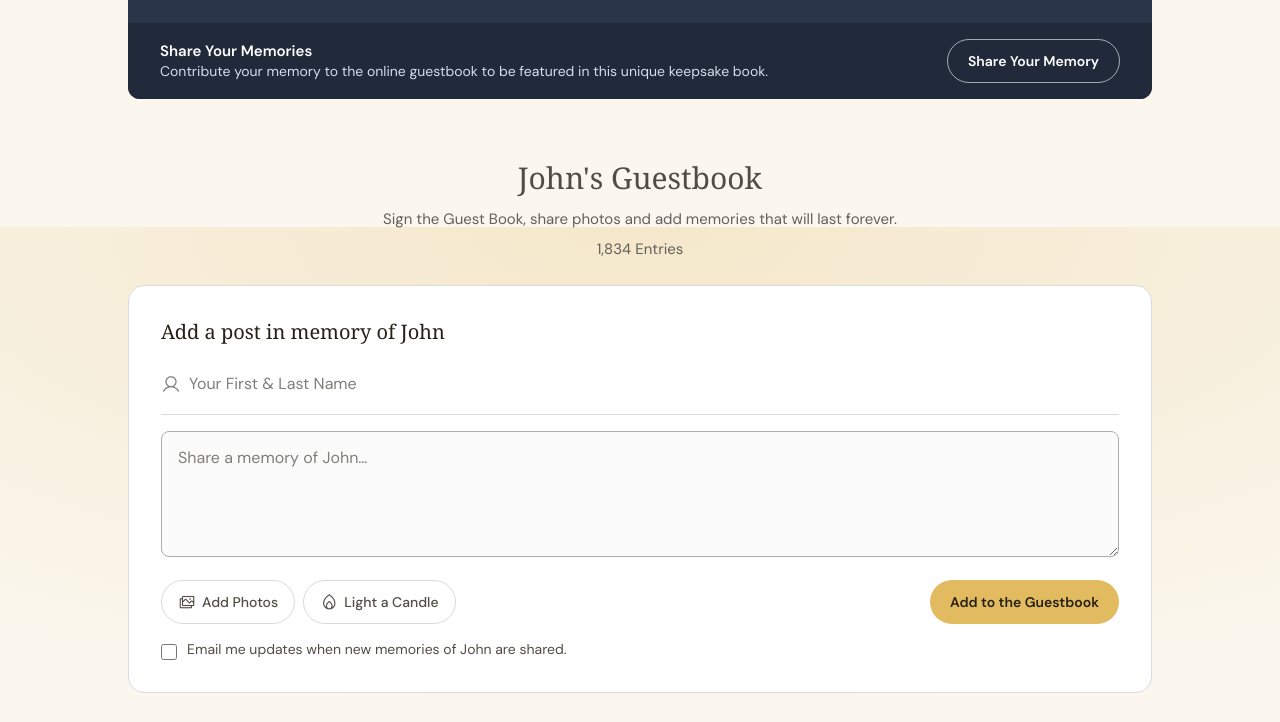
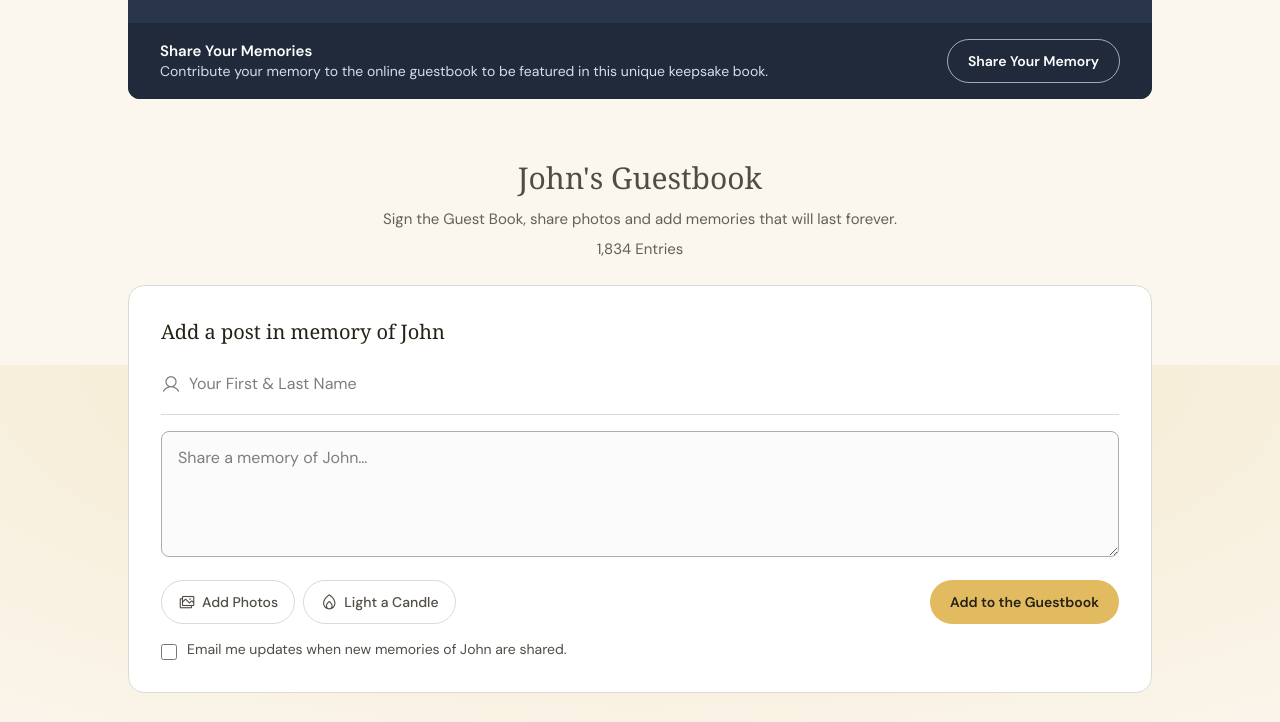
Before and after one commit to wbiffar/legacy-prototype, a plain HTML site: page guestbook-prompt/index.html in a window 1280 px wide. Shown: the part 1100-1822 px from the top of the page. Drawn offline with nearby package versions, Linux system fonts and the light colour scheme; a web font is replaced by a local one.

Commit message:
Start the guestbook gradient 80px below the post UI (DES-2305)
The wash was on the whole section, so its offset was measured from the top
of the "John's Guestbook" heading and the gradient began above the post UI
rather than inside it. The live page does not do this: there the h2 and the
subtitle are siblings outside the element carrying the gradient, and the
offset runs from the top of the guestbook card.

Matched that structure — the heading moved out, and the element with the
gradient now starts at the composer, so `top` is measured from the card.
Set to 80px (the live page uses 6rem). A flat offset, not a share of the
height, so the wash sits the same distance under the card's top lip at
every width.

The wrapper is full width with its content capped and centred inside, so
the ellipse still spans the page rather than the 1024px column.

Co-Authored-By: Claude Opus 5 <noreply@anthropic.com>

```diff
--- a/guestbook-prompt/index.html
+++ b/guestbook-prompt/index.html
@@ -187,17 +187,26 @@
   </section>
 
   <!-- ==================== Guestbook ==================== -->
-  <section id="guestbook" class="gp-guestbook-glow px-4 pb-10">
-    <div class="max-w-screen-lg mx-auto">
-      <div class="text-center pt-6">
+  <section id="guestbook" class="pb-10">
+    <div class="px-4">
+      <div class="max-w-screen-lg mx-auto text-center pt-6">
         <h2 class="font-serif text-[30px] text-wb-700">John's Guestbook</h2>
         <p class="mt-2 text-wb-600 text-[15px]">Sign the Guest Book, share photos and add memories that will last forever.</p>
         <p class="mt-2 text-wb-600 text-[15px]"><span id="entryCount">1,834</span> Entries</p>
       </div>
+    </div>
+
+    <!-- The gold wash is anchored here, not on the whole section: this
+         wrapper's top edge IS the top of the post UI, so the glow's 80px
+         offset is measured from the composer rather than from the heading
+         above it. Matches the live page, where the h2 and the subtitle are
+         siblings OUTSIDE the element carrying the gradient. -->
+    <div class="gp-guestbook-glow px-4 mt-6">
+      <div class="max-w-screen-lg mx-auto">
 
       <!-- Form and confirmation occupy the same slot; the form is replaced in
            place so the page does not jump under the user's thumb. -->
-      <div id="composerSlot" class="mt-6">
+      <div id="composerSlot">
 
         <!-- ---------- Composer ---------- -->
         <form id="composer" class="bg-white border border-wb-300 rounded-2xl p-5 sm:p-8">
@@ -276,6 +285,7 @@
            four posts under it sits at the foot of the page, which is nowhere
            near where a visitor actually posts from. -->
       <div class="mt-8 grid gap-4 md:grid-cols-2 items-start" id="postList"></div>
+      </div>
     </div>
   </section>
 
--- a/guestbook-prompt/styles.css
+++ b/guestbook-prompt/styles.css
@@ -42,10 +42,19 @@ textarea:focus-visible, [tabindex]:focus-visible {
 
 /* The gold wash behind the guestbook, lifted off the live Tukios page:
    radial-gradient(ellipse 100% 100% at 50% 0%, rgba(226,186,96,0.25), transparent).
-   226,186,96 is gold/400 — an alpha wash of the token, not a new colour. */
+   226,186,96 is gold/400 — an alpha wash of the token, not a new colour.
+
+   `top` is measured from this element's own top edge, and this element starts
+   at the post UI, so 80px puts the gradient 80px below the top of the
+   composer. It is a flat offset rather than a share of the height on purpose:
+   the wash should sit the same distance under the card's top lip at every
+   width. The live page uses 6rem here; 80px is Wes's call, 22 Oct.
+
+   The element is full width while its content is capped and centred inside,
+   so the ellipse spans the page rather than the 1024px column. */
 .gp-guestbook-glow { position: relative; }
 .gp-guestbook-glow::before {
-  content: ''; position: absolute; inset-inline: 0; top: 6rem;
+  content: ''; position: absolute; inset-inline: 0; top: 80px;
   height: 100%; max-height: 500px; pointer-events: none;
   background: radial-gradient(ellipse 100% 100% at 50% 0%, rgba(226,186,96,0.25) 0%, transparent 100%);
 }
```
